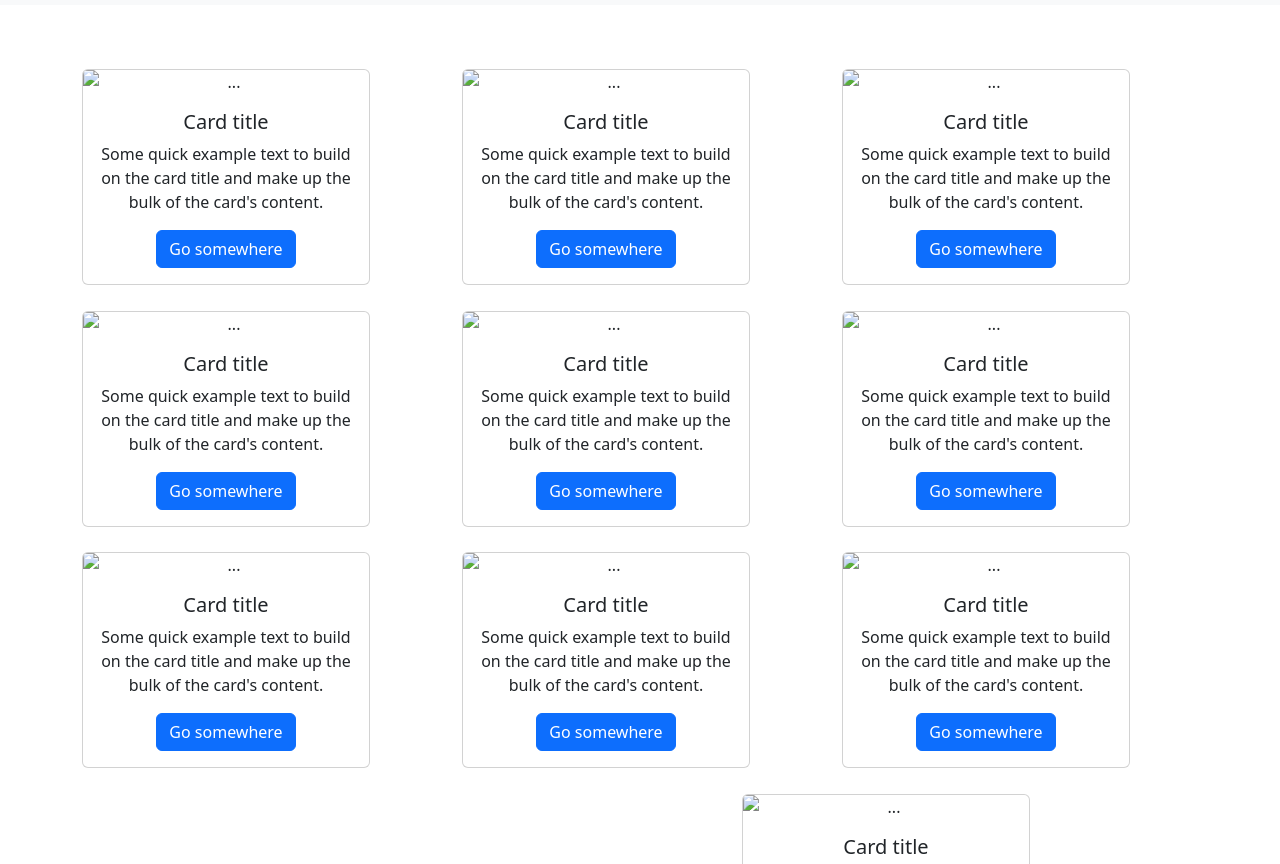
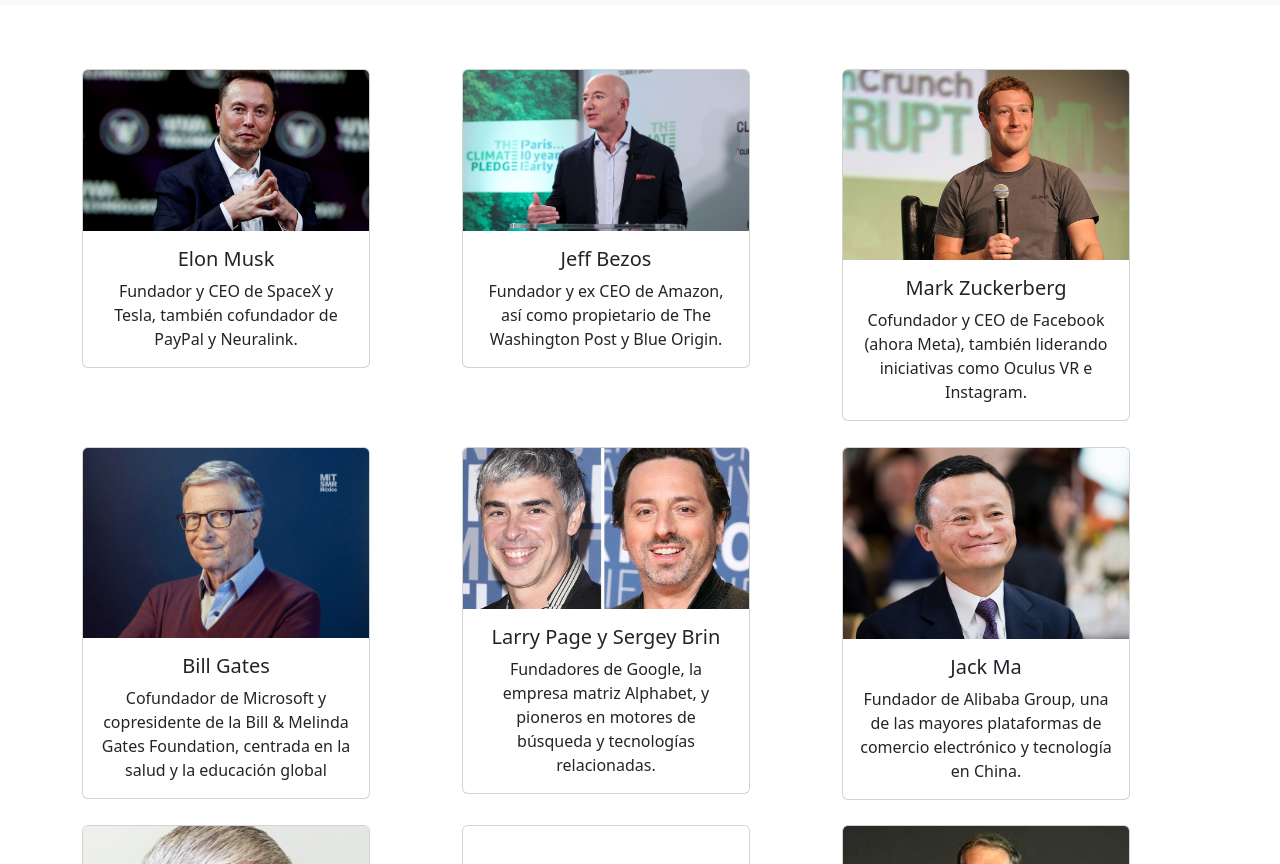
Before and after one commit to Natraidor1/Proyecto-perfil-Nataren, a plain HTML site: page Empleados.html in a window 1280 px wide. Shown: the part 51-915 px from the top of the page. Drawn offline with nearby package versions, Linux system fonts and the light colour scheme.

Commit message:
termine los empresarios y css empresarios

```diff
--- a/Empleados.html
+++ b/Empleados.html
@@ -43,31 +43,31 @@
         <div class="row">
           <div class="col">
             <div class="card" style="width: 18rem;">
-              <img src="..." class="card-img-top" alt="...">
+              <img src="img/Elonmusk-4.jpg" class="card-img-top" alt="...">
               <div class="card-body">
-                <h5 class="card-title">Card title</h5>
-                <p class="card-text">Some quick example text to build on the card title and make up the bulk of the card's content.</p>
-                <a href="#" class="btn btn-primary">Go somewhere</a>
+                <h5 class="card-title">Elon Musk</h5>
+                <p class="card-text">Fundador y CEO de SpaceX y Tesla, también cofundador de PayPal y Neuralink.</p>
+
               </div>
             </div>
           </div>
           <div class="col">
             <div class="card" style="width: 18rem;">
-              <img src="..." class="card-img-top" alt="...">
+              <img src="img/jeff-bezos-climate.jpg" class="card-img-top" alt="...">
               <div class="card-body">
-                <h5 class="card-title">Card title</h5>
-                <p class="card-text">Some quick example text to build on the card title and make up the bulk of the card's content.</p>
-                <a href="#" class="btn btn-primary">Go somewhere</a>
+                <h5 class="card-title">Jeff Bezos</h5>
+                <p class="card-text"> Fundador y ex CEO de Amazon, así como propietario de The Washington Post y Blue Origin.</p>
+
               </div>
             </div>
           </div>
           <div class="col">
             <div class="card" style="width: 18rem;">
-              <img src="..." class="card-img-top" alt="...">
+              <img src="img/500_333.jpeg" class="card-img-top" alt="...">
               <div class="card-body">
-                <h5 class="card-title">Card title</h5>
-                <p class="card-text">Some quick example text to build on the card title and make up the bulk of the card's content.</p>
-                <a href="#" class="btn btn-primary">Go somewhere</a>
+                <h5 class="card-title">Mark Zuckerberg</h5>
+                <p class="card-text">Cofundador y CEO de Facebook (ahora Meta), también liderando iniciativas como Oculus VR e Instagram.</p>
+
               </div>
             </div>
           </div>
@@ -81,31 +81,31 @@
         <div class="row">
           <div class="col">
             <div class="card" style="width: 18rem;">
-              <img src="..." class="card-img-top" alt="...">
+              <img src="img/bill-gates-el-programador-que-renuncio-a-su-fortuna-por-la-filantropia.jpg" class="card-img-top" alt="...">
               <div class="card-body">
-                <h5 class="card-title">Card title</h5>
-                <p class="card-text">Some quick example text to build on the card title and make up the bulk of the card's content.</p>
-                <a href="#" class="btn btn-primary">Go somewhere</a>
+                <h5 class="card-title">Bill Gates</h5>
+                <p class="card-text">Cofundador de Microsoft y copresidente de la Bill & Melinda Gates Foundation, centrada en la salud y la educación global</p>
+
               </div>
             </div>
           </div>
           <div class="col">
             <div class="card" style="width: 18rem;">
-              <img src="..." class="card-img-top" alt="...">
+              <img src="img/_109998318_founders.png" class="card-img-top" alt="...">
               <div class="card-body">
-                <h5 class="card-title">Card title</h5>
-                <p class="card-text">Some quick example text to build on the card title and make up the bulk of the card's content.</p>
-                <a href="#" class="btn btn-primary">Go somewhere</a>
+                <h5 class="card-title">Larry Page y Sergey Brin</h5>
+                <p class="card-text">Fundadores de Google, la empresa matriz Alphabet, y pioneros en motores de búsqueda y tecnologías relacionadas.</p>
+
               </div>
             </div>
           </div>
           <div class="col">
             <div class="card" style="width: 18rem;">
-              <img src="..." class="card-img-top" alt="...">
+              <img src="img/800px-20th_Anniversary_Schwab_Foundation_Gala_Dinner_(44887783681).jpg" class="card-img-top" alt="...">
               <div class="card-body">
-                <h5 class="card-title">Card title</h5>
-                <p class="card-text">Some quick example text to build on the card title and make up the bulk of the card's content.</p>
-                <a href="#" class="btn btn-primary">Go somewhere</a>
+                <h5 class="card-title">Jack Ma</h5>
+                <p class="card-text">Fundador de Alibaba Group, una de las mayores plataformas de comercio electrónico y tecnología en China.</p>
+
               </div>
             </div>
           </div>
@@ -119,31 +119,31 @@
         <div class="row">
           <div class="col">
             <div class="card" style="width: 18rem;">
-              <img src="..." class="card-img-top" alt="...">
+              <img src="img/Pwq-1eJc_400x400.jpg" class="card-img-top" alt="...">
               <div class="card-body">
-                <h5 class="card-title">Card title</h5>
-                <p class="card-text">Some quick example text to build on the card title and make up the bulk of the card's content.</p>
-                <a href="#" class="btn btn-primary">Go somewhere</a>
+                <h5 class="card-title">Tim Cook</h5>
+                <p class="card-text">CEO de Apple, quien asumió el liderazgo después de la salida de Steve Jobs y ha liderado el crecimiento de la empresa.</p>
+
               </div>
             </div>
           </div>
           <div class="col">
             <div class="card" style="width: 18rem;">
-              <img src="..." class="card-img-top" alt="...">
+              <img src="img/MS-Exec-Nadella-Satya-2017-08-31-22_(cropped).jpg" class="card-img-top" alt="...">
               <div class="card-body">
-                <h5 class="card-title">Card title</h5>
-                <p class="card-text">Some quick example text to build on the card title and make up the bulk of the card's content.</p>
-                <a href="#" class="btn btn-primary">Go somewhere</a>
+                <h5 class="card-title">Satya Nadella</h5>
+                <p class="card-text">CEO de Microsoft, responsable de la transformación de la empresa hacia servicios en la nube y tecnologías emergentes.</p>
+
               </div>
             </div>
           </div>
           <div class="col">
             <div class="card" style="width: 18rem;">
-              <img src="..." class="card-img-top" alt="...">
+              <img src="img/descargar.jpeg" class="card-img-top" alt="...">
               <div class="card-body">
-                <h5 class="card-title">Card title</h5>
-                <p class="card-text">Some quick example text to build on the card title and make up the bulk of the card's content.</p>
-                <a href="#" class="btn btn-primary">Go somewhere</a>
+                <h5 class="card-title">Reed Hastings</h5>
+                <p class="card-text">Cofundador y CEO de Netflix, líder en la industria de transmisión de contenido en línea.</p>
+
               </div>
             </div>
           </div>
@@ -156,11 +156,11 @@
         <div class="row">
           <div class="col">
             <div class="card" style="width: 18rem;">
-              <img src="..." class="card-img-top" alt="...">
+              <img src="img/jensen-huang-headshot+2_aa58253c-06bc-4acc-8c12-38205ea17932-prv.jpg" class="card-img-top" alt="...">
               <div class="card-body">
-                <h5 class="card-title">Card title</h5>
-                <p class="card-text">Some quick example text to build on the card title and make up the bulk of the card's content.</p>
-                <a href="#" class="btn btn-primary">Go somewhere</a>
+                <h5 class="card-title">Jensen Huang</h5>
+                <p class="card-text"> Fundador y CEO de NVIDIA, una empresa conocida por sus unidades de procesamiento gráfico (GPU) y tecnologías relacionadas</p>
+
               </div>
             </div>
           </div>
--- a/Empleados1.css
+++ b/Empleados1.css
@@ -8,5 +8,9 @@
 }
 
 .contenedor-cartas2{
-    margin: 0px 0px 0px 730px;
+    margin: 0px 0px 0px 840px;
 }
+
+footer{
+    margin-top: 5%;
+}
```
Also changed, not shown: index.html (+1 -1 lines), img/500_333.jpeg (added), img/800px-20th_Anniversary_Schwab_Foundation_Gala_Dinner_(44887783681).jpg (added), img/Elonmusk-4.jpg (added), img/MS-Exec-Nadella-Satya-2017-08-31-22_(cropped).jpg (added), img/Pwq-1eJc_400x400.jpg (added), img/_109998318_founders.png (added), img/bill-gates-el-programador-que-renuncio-a-su-fortuna-por-la-filantropia.jpg (added), img/descargar.jpeg (added), img/jeff-bezos-climate.jpg (added), img/jensen-huang-headshot+2_aa58253c-06bc-4acc-8c12-38205ea17932-prv.jpg (added).
